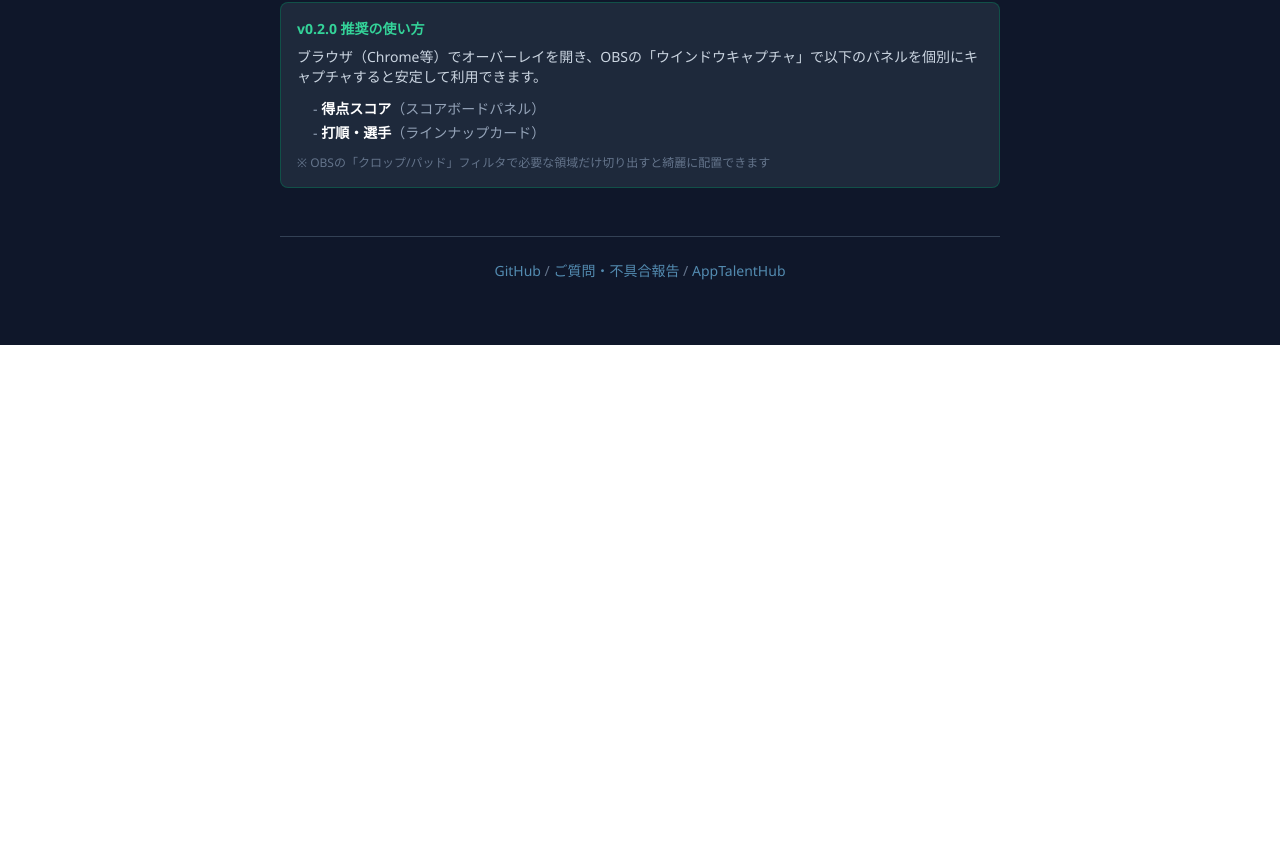
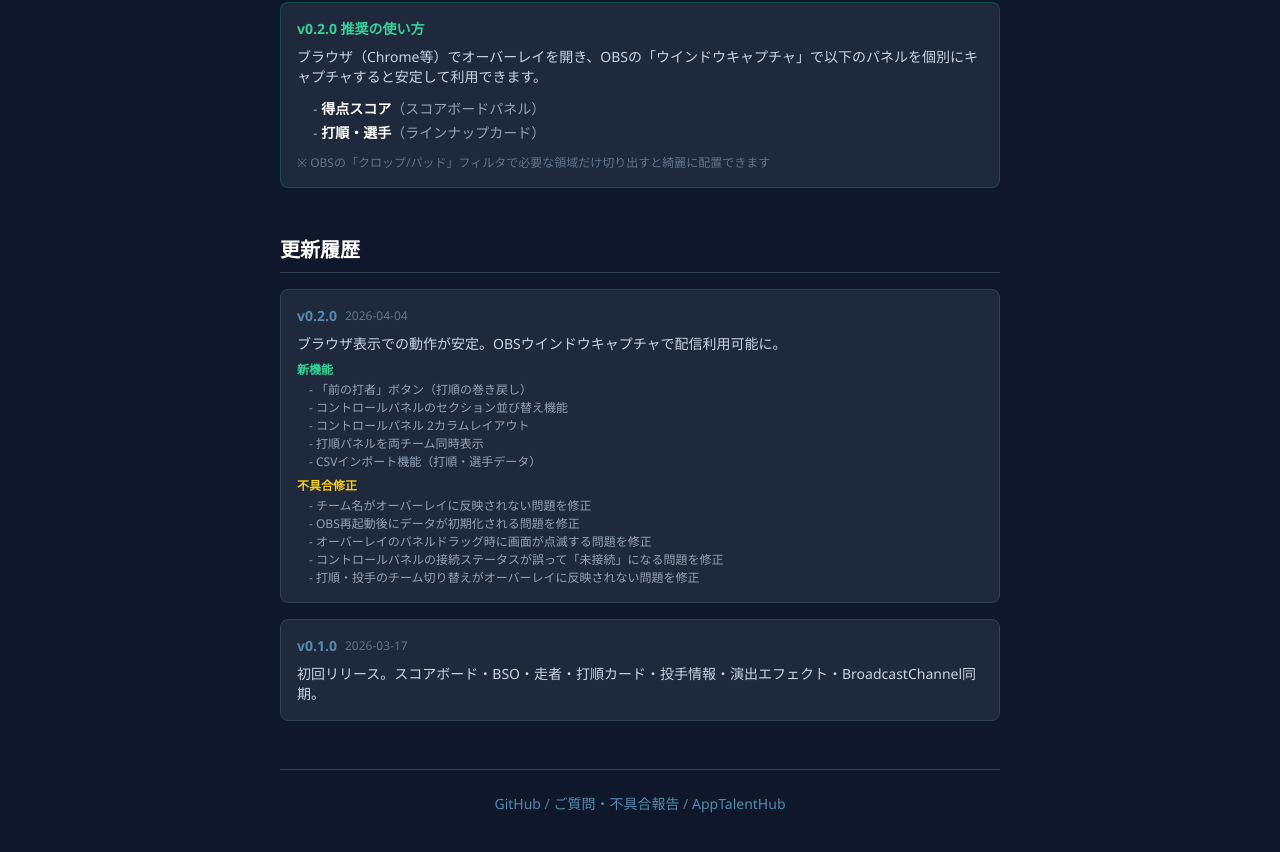
Before and after one commit to tsubasagit/yakyuu, a React (Vite) app: page / in a window 1280 px wide. Shown: the part 1422-2274 px from the top of the page. Before the commit the page ends 1767 px from the top, so only its background shows below. Built offline with nearby package versions, Linux system fonts and the light colour scheme.

Commit message:
docs: HomePageに更新履歴セクションを追加（v0.1.0 / v0.2.0）
Co-Authored-By: Claude Opus 4.6 (1M context) <noreply@anthropic.com>

```diff
--- a/src/pages/HomePage.tsx
+++ b/src/pages/HomePage.tsx
@@ -111,6 +111,47 @@ export default function HomePage() {
           </div>
         </div>
 
+        {/* 更新履歴 */}
+        <div className="mb-12">
+          <h2 className="text-xl font-bold mb-4 border-b border-slate-700 pb-2">更新履歴</h2>
+          <div className="space-y-4 text-sm">
+            <div className="bg-slate-800 border border-slate-700 rounded-lg p-4">
+              <div className="flex items-center gap-2 mb-2">
+                <span className="text-[#538bb0] font-bold">v0.2.0</span>
+                <span className="text-slate-500 text-xs">2026-04-04</span>
+              </div>
+              <p className="text-slate-300 mb-2">ブラウザ表示での動作が安定。OBSウインドウキャプチャで配信利用可能に。</p>
+              <div className="mb-2">
+                <p className="text-emerald-400 text-xs font-bold mb-1">新機能</p>
+                <ul className="text-slate-400 space-y-0.5 ml-3 text-xs">
+                  <li>- 「前の打者」ボタン（打順の巻き戻し）</li>
+                  <li>- コントロールパネルのセクション並び替え機能</li>
+                  <li>- コントロールパネル 2カラムレイアウト</li>
+                  <li>- 打順パネルを両チーム同時表示</li>
+                  <li>- CSVインポート機能（打順・選手データ）</li>
+                </ul>
+              </div>
+              <div>
+                <p className="text-yellow-400 text-xs font-bold mb-1">不具合修正</p>
+                <ul className="text-slate-400 space-y-0.5 ml-3 text-xs">
+                  <li>- チーム名がオーバーレイに反映されない問題を修正</li>
+                  <li>- OBS再起動後にデータが初期化される問題を修正</li>
+                  <li>- オーバーレイのパネルドラッグ時に画面が点滅する問題を修正</li>
+                  <li>- コントロールパネルの接続ステータスが誤って「未接続」になる問題を修正</li>
+                  <li>- 打順・投手のチーム切り替えがオーバーレイに反映されない問題を修正</li>
+                </ul>
+              </div>
+            </div>
+            <div className="bg-slate-800 border border-slate-700 rounded-lg p-4">
+              <div className="flex items-center gap-2 mb-2">
+                <span className="text-[#538bb0] font-bold">v0.1.0</span>
+                <span className="text-slate-500 text-xs">2026-03-17</span>
+              </div>
+              <p className="text-slate-300">初回リリース。スコアボード・BSO・走者・打順カード・投手情報・演出エフェクト・BroadcastChannel同期。</p>
+            </div>
+          </div>
+        </div>
+
         {/* フッター */}
         <div className="text-center text-slate-500 text-sm border-t border-slate-700 pt-6">
           <p>
```
